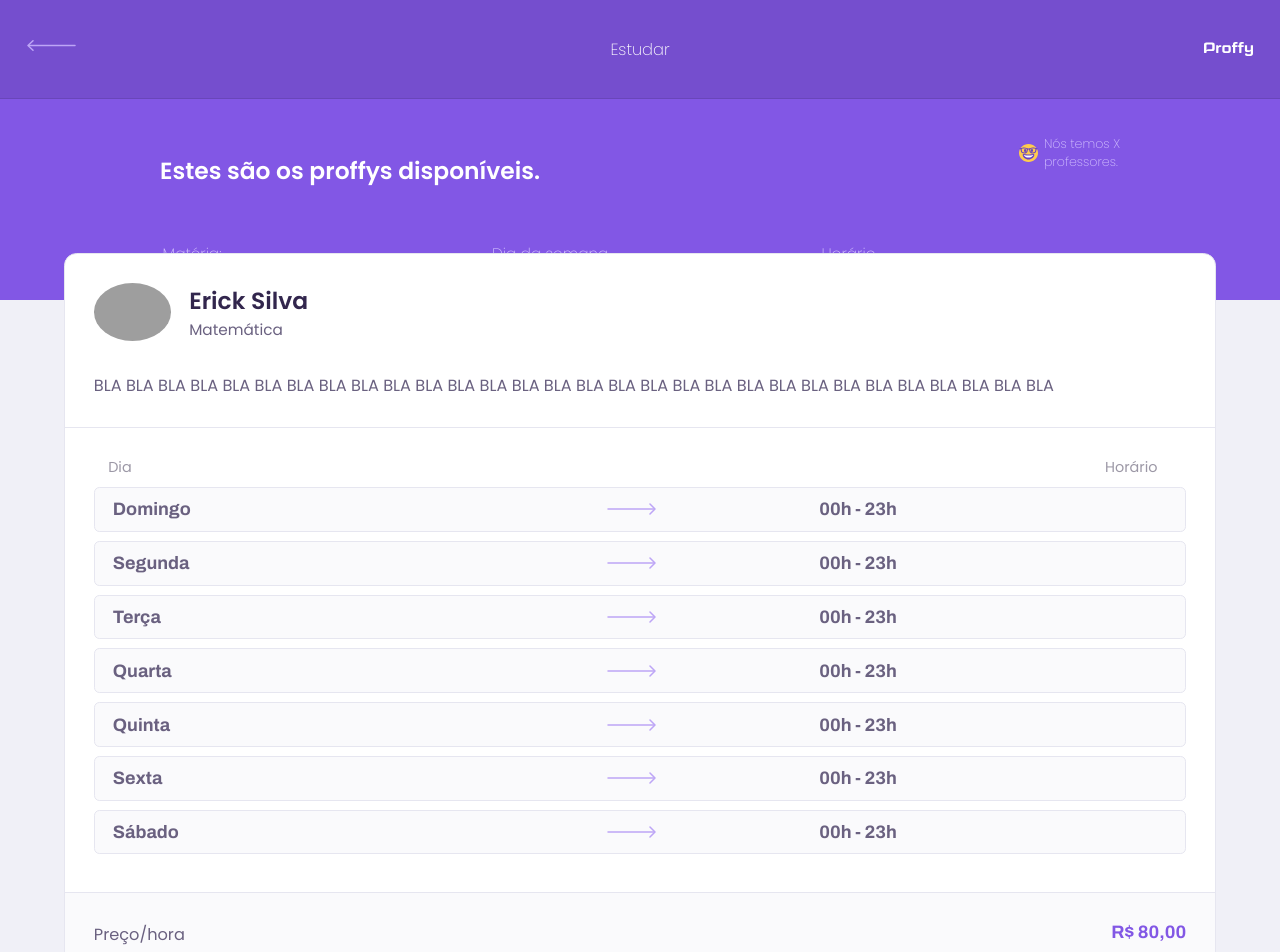
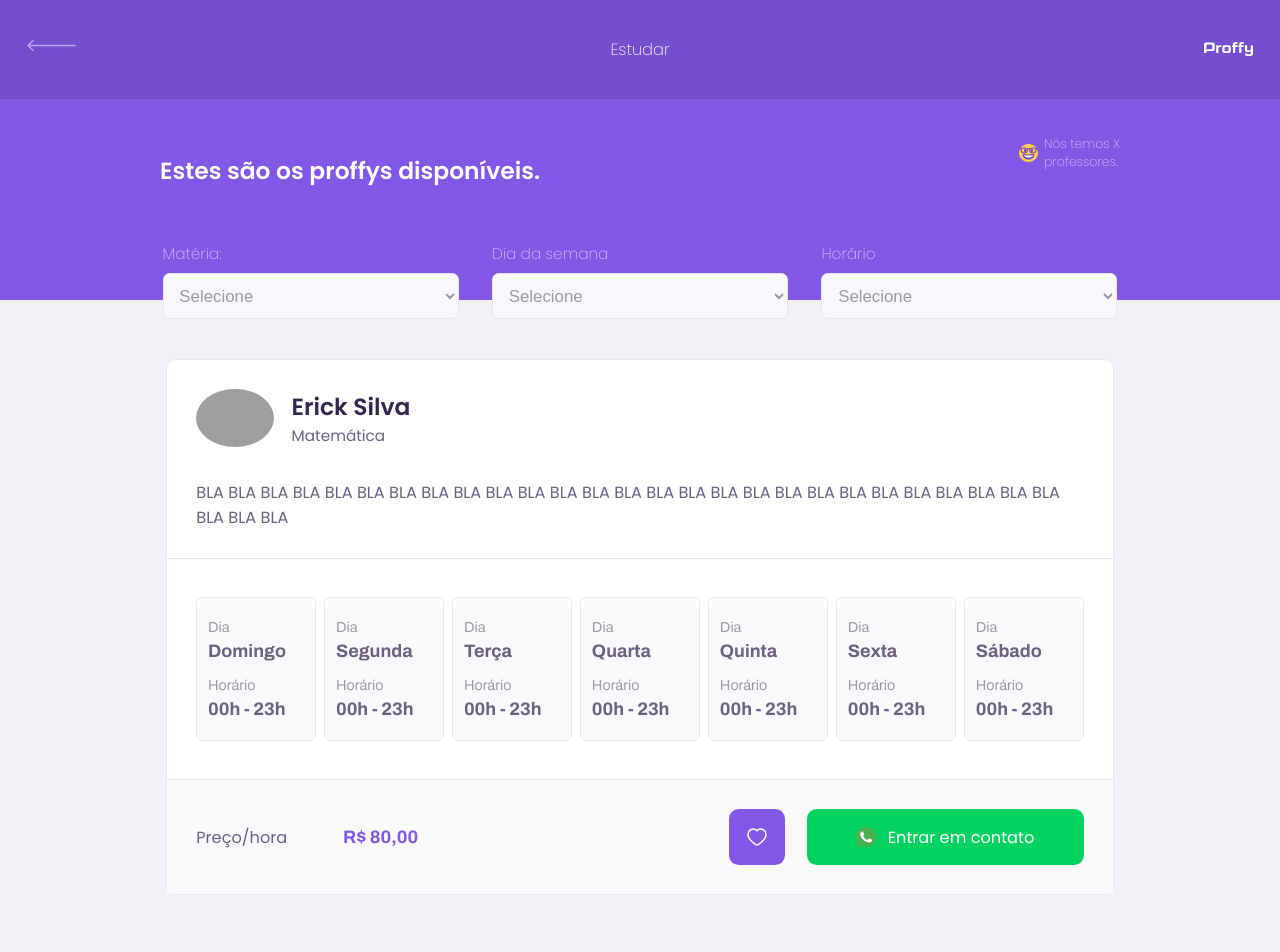
Before and after one commit to ericksilvadev/proffy-web, a React (Vite) app: page /study in a window 1280 px wide. Shown: the top 952 px of the page. After the commit the page ends 895 px from the top, so only its background shows below. Built offline with nearby package versions, Linux system fonts and the light colour scheme; grey boxes are pictures that could not be loaded.

Commit message:
desktop version of teacher card

```diff
--- a/src/assets/style/teacher-list.scss
+++ b/src/assets/style/teacher-list.scss
@@ -9,7 +9,7 @@
     background-color: $color-box-base;
     width: 90%;
     border: 1px solid $color-line-in-white;
-    border-radius: 0.7em;
+    border-radius: 0.5em;
 
     .teacher-info {
       color: $color-text-base;
@@ -68,6 +68,7 @@
         padding: 0.3em 1em;
         margin: 0.5em 0;
         border: 1px solid $color-line-in-white;
+
         display: flex;
         justify-content: space-between;
         align-items: center;
@@ -148,3 +149,79 @@
     }
   }
 }
+
+@media (min-width: 1100px) {
+  .teacher-list {
+    margin: 3.3em auto 0;
+    width: 74%;
+    max-width: 1280px;
+
+    .teacher-card {
+      width: 100%;
+
+      .teacher-schedule {
+        display: flex;
+        justify-content: space-between;
+
+        .schedule-heading {
+          display: none;
+        }
+
+        .day {
+          flex-direction: column;
+          width: 13.5%;
+          padding: 1.2em 0.6em;
+          height: 8em;
+
+          span {
+            width: 100%;
+          }
+
+          .week-day {
+            margin-top: 1.2em;
+
+            &::before {
+              content: 'Dia';
+              position: absolute;
+              font-size: 0.8em;
+              font-weight: 400;
+              color: $color-text-complement;
+              transform: translateY(-1.5em)
+            }
+          }
+
+          .hour::before {
+            content: 'Horário';
+            position: absolute;
+            font-size: 0.8em;
+            font-weight: 400;
+            color: $color-text-complement;
+            transform: translateY(-1.5em)
+          }
+
+          img {
+            display: none;
+          }
+        }
+      }
+
+      .price-contact {
+        display: flex;
+        justify-content: space-between;
+        align-items: center;
+
+        .price {
+          display: flex;
+          align-items: center;
+          width: 25%;
+          padding: 0;
+        }
+
+        .buttons {
+          width: 40%;
+          font-size: 0.9em;
+        }
+      }
+    }
+  }
+}
--- a/src/components/TeacherCard.tsx
+++ b/src/components/TeacherCard.tsx
@@ -33,9 +33,9 @@ const TeacherCard = () => (
       { weekDay.map((day, i) => {
         return (
           <div className="day">
-            <span>{ day }</span>
+            <span className="week-day">{ day }</span>
             <img src={ arrowIcon } alt="Seta para a direita" />
-            <span>00h - 23h</span>
+            <span className="hour">00h - 23h</span>
           </div>
         )
       }) }
```
